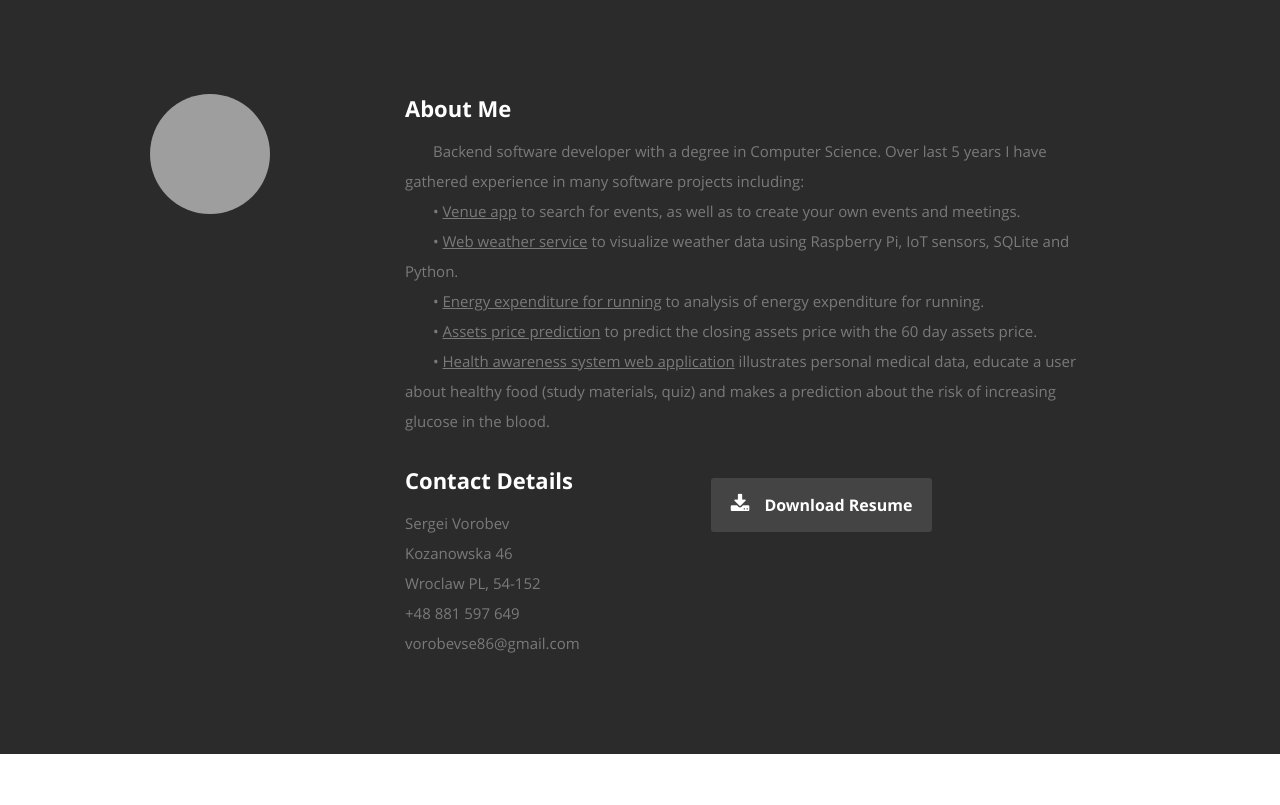
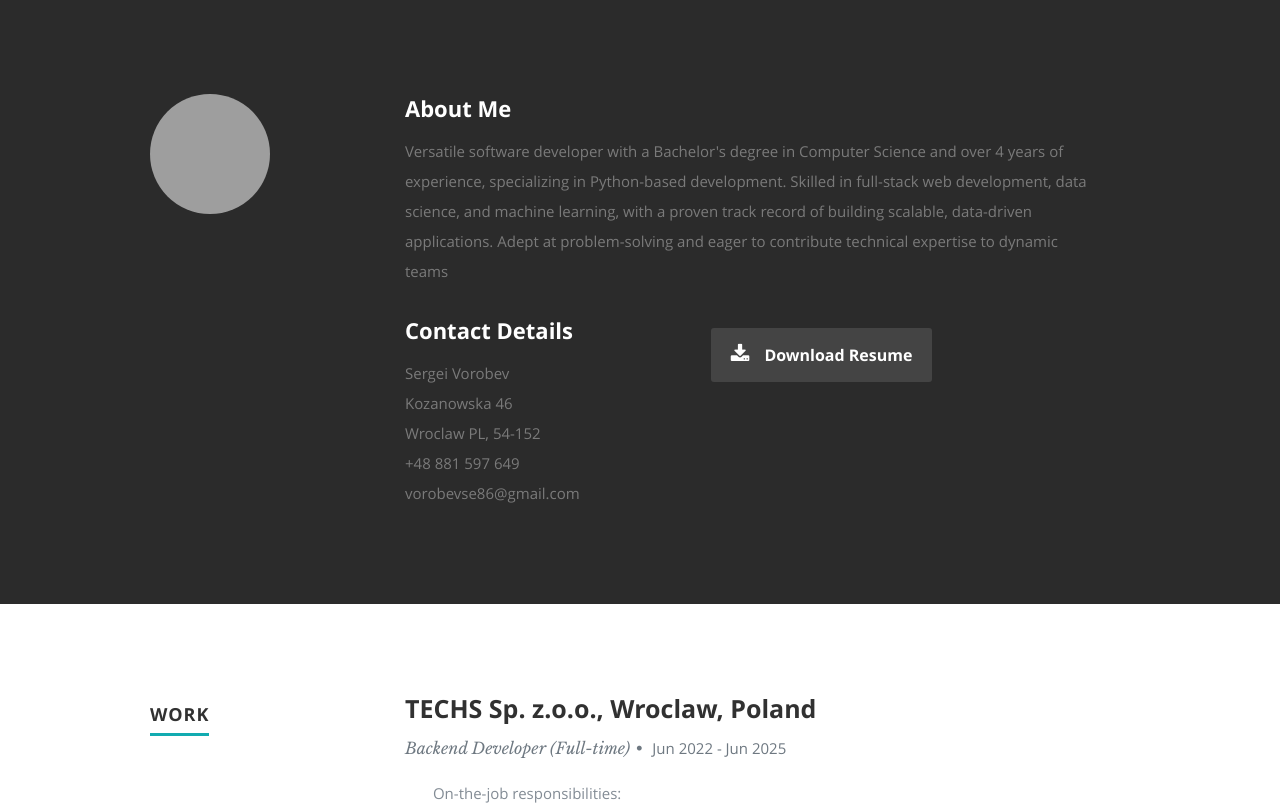
Before and after one commit to SergeiVorobev/my-portfolio, a React (Create React App) app: page / in a window 1280 px wide. Shown: the part 802-1607 px from the top of the page. Built offline with nearby package versions, Linux system fonts and the light colour scheme; grey boxes are pictures that could not be loaded.

Commit message:
About section now uses bio from resumeData.json

```diff
--- a/src/Components/About.js
+++ b/src/Components/About.js
@@ -24,8 +24,7 @@ class About extends Component {
          </div>
          <div className="nine columns main-col">
             <h2>About Me</h2>
-
-            <p>&emsp;&emsp;Backend software developer with a degree in Computer Science. Over last 5 years I have gathered experience in many software projects including:<br/>&emsp;&emsp;• <u>Venue app</u> to search for events, as well as to create your own events and meetings.<br/>&emsp;&emsp;• <u>Web weather service</u> to visualize weather data using Raspberry Pi, IoT sensors, SQLite and Python.<br/>&emsp;&emsp;• <u>Energy expenditure for running</u> to analysis of energy expenditure for running.<br/>&emsp;&emsp;• <u>Assets price prediction</u> to predict the closing assets price with the 60 day assets price.<br/>&emsp;&emsp;• <u>Health awareness system web application</u> illustrates personal medical data, educate a user about healthy food (study materials, quiz) and makes a prediction about the risk of increasing glucose in the blood.</p>
+            <p>{bio}</p>
             <div className="row">
                <div className="columns contact-details">
                   <h2>Contact Details</h2>
```
